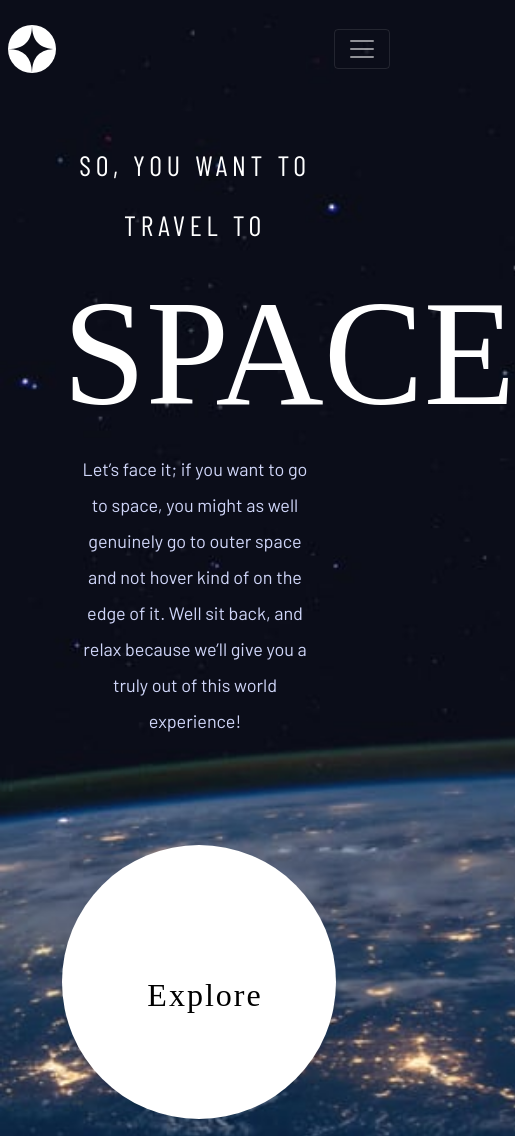
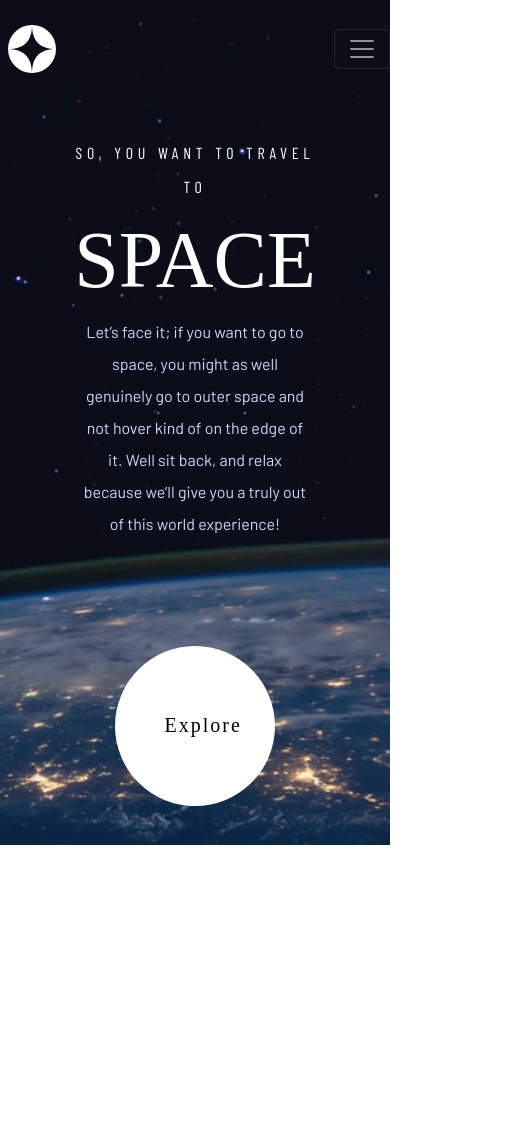
Before and after one commit to rtnAyush/Frontend-Mentor-Space-tourism-multi-page-website-coding-challenge, a plain HTML site: page index.html in a window 390 px wide. Shown: the top 1136 px of the page, 515 px wide, since content can reach past the window. After the commit the page ends 845 px from the top, so only its background shows below. Drawn offline with nearby package versions, Linux system fonts and the light colour scheme; a web font is replaced by a local one.

Commit message:
media  quri add

```diff
--- /dev/null
+++ b/css/styles-crew.css
@@ -0,0 +1,125 @@
+body {
+  background-image: url("../assets/crew/background-crew-desktop.jpg");
+  background-repeat: no-repeat;
+  background-size: cover;
+  color: white;
+  font-family: 'Bellefair', serif;
+}
+
+.container {
+  margin: auto 8%;
+}
+
+.text-type1 {
+  font-size: 3.5rem;
+}
+
+.text-type2 {
+  font-family: Bellefair;
+}
+
+.text-type3 {
+  width: 70%;
+}
+
+.crew-job-text {
+  opacity: 0.5;
+}
+
+.mid-text span {
+  opacity: 0.2;
+}
+
+.line {
+  width: 77%;
+  margin: 6% 0 2%;
+}
+
+.content {
+  margin-top: 15%;
+}
+
+#navigation-circles {
+  margin-top: 15%;
+}
+
+.fa {
+  color: #595C5C;
+  width: 15px;
+}
+
+.link-circle {
+  margin-left: 5%;
+}
+
+.fa-active {
+  color: #fff;
+}
+
+/* .man-img {
+  margin: 0 5%;
+  text-align: center;
+} */
+
+@media (max-width:1200px) {
+  body {
+    background-image: url("../assets/crew/background-crew-tablet.jpg");
+  }
+
+  .container {
+    margin: auto;
+    text-align: center;
+  }
+
+  .text-type3 {
+    margin: auto;
+  }
+
+  .mid-text {
+    text-align: left;
+  }
+
+  .line {
+    margin: 6% auto 2%;
+  }
+
+  .navbar-nav {
+    margin: 3% auto;
+  }
+
+  .fa {
+    width: 10px;
+  }
+}
+
+@media (max-width:667px) {
+  body {
+    background-image: url("../assets/crew/background-crew-mobile.jpg");
+  }
+
+  .text-type1 {
+    font-size: 1.5rem;
+  }
+
+  .text-type2 {
+    font-size: 1rem;
+  }
+
+  .text-type3 {
+    font-size: 1rem;
+  }
+
+  .mid-text {
+    margin: 3% auto;
+  }
+
+  .man-img {
+    width: 14.1875rem;
+    margin: auto;
+  }
+
+  .col-sm-12 {
+    display: flex;
+    flex-direction: column-reverse;
+  }
+}
--- a/css/styles-destination.css
+++ b/css/styles-destination.css
@@ -67,8 +67,19 @@ body {
   body{
     background-image: url("../assets/destination/background-destination-mobile.jpg");
   }
-
+  .text-type1{
+    font-size: 3.5rem;
+  }
+  .text-type2{
+    font-size: 1rem;
+  }
+  .text-type3{
+    font-size: 1rem;
+  }
   .mid-text{
     margin: 3% auto;
   }
+  .planet-img{
+    width: 14.1875rem;
+  }
 }
--- a/css/styles-index.css
+++ b/css/styles-index.css
@@ -36,7 +36,7 @@ body {
   padding-bottom: 4%;
 }
 
-.active {
+.active-border {
   border-bottom: solid 3px white;
 }
 
@@ -66,8 +66,6 @@ body {
   font-family: Bellefair;
   font-size: 9.375em;
   font-weight: 400;
-  /* line-height: 10.75em; */
-  /* letter-spacing: 0px; */
 }
 
 .text-type2 {
@@ -110,10 +108,12 @@ body {
 }
 
 @media (max-width:1200px) {
+  body{
+    background-image: url("../assets/home/background-home-tablet.jpg");
+    text-align: center;
+  }
   .mid-part{
     text-align: center;
-    /* margin: 5% auto; */
-    /* background-color: red; */
   }
   .text-type3{
     margin: auto;
@@ -123,14 +123,32 @@ body {
   }
 }
 
-@media (max-width:1200px) {
-  body{
-    background-image: url("../assets/home/background-home-tablet.jpg");
-  }
-}
-
 @media (max-width:667px) {
   body{
     background-image: url("../assets/home/background-home-mobile.jpg");
   }
+  .text-type1{
+    font-size: 5rem;
+  }
+  .text-type2{
+    font-size: 1rem;
+  }
+  .text-type3{
+    font-size: 1rem;
+  }
+  .circle{
+    width: 10rem;
+    height: 10rem;
+  }
+  .explore-text {
+    color: black;
+    font-family: Bellefair;
+    font-size: 1.25em;
+    font-weight: 400;
+    line-height: 1.5125em;
+    letter-spacing: 2px;
+    position: absolute;
+    top: 40%;
+    left: 31%;
+  }
 }
```
